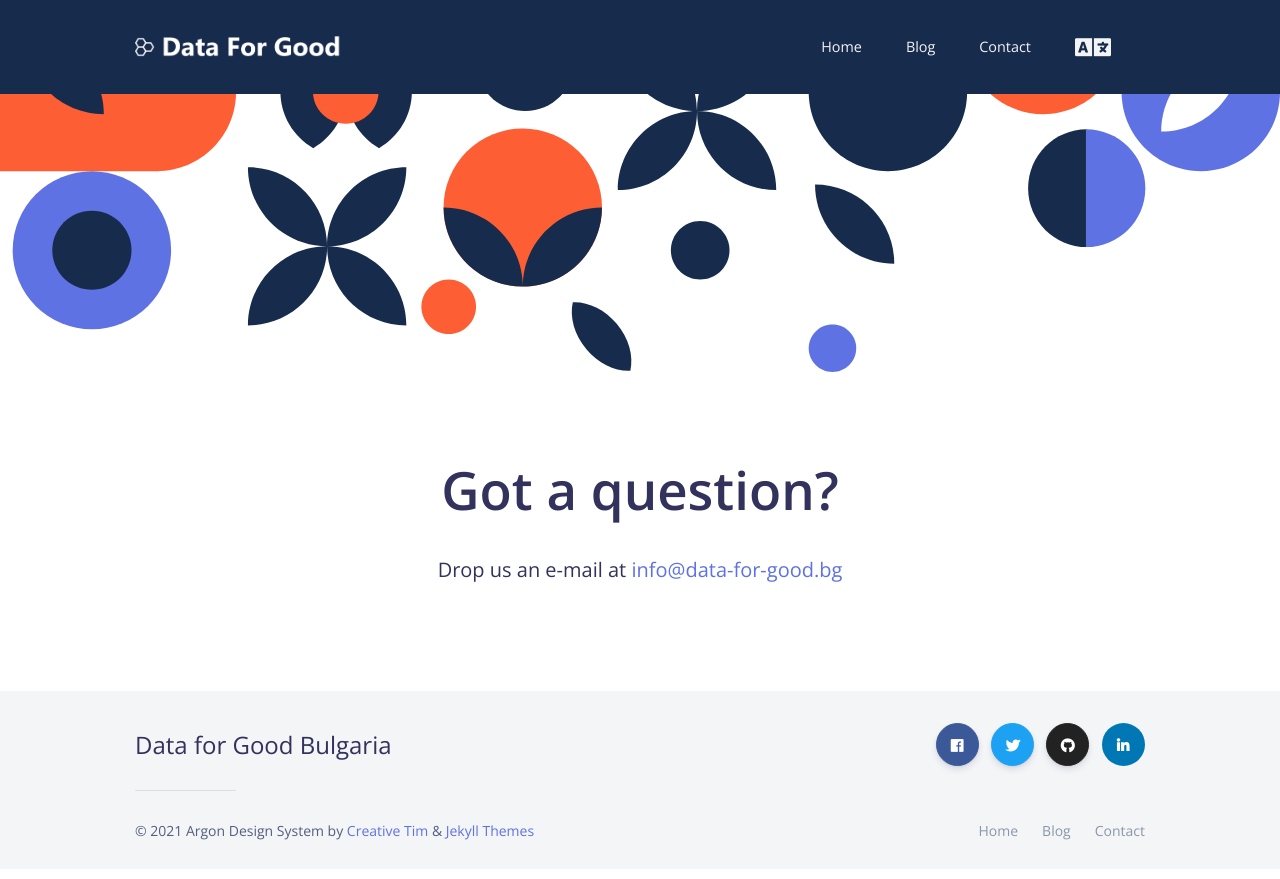
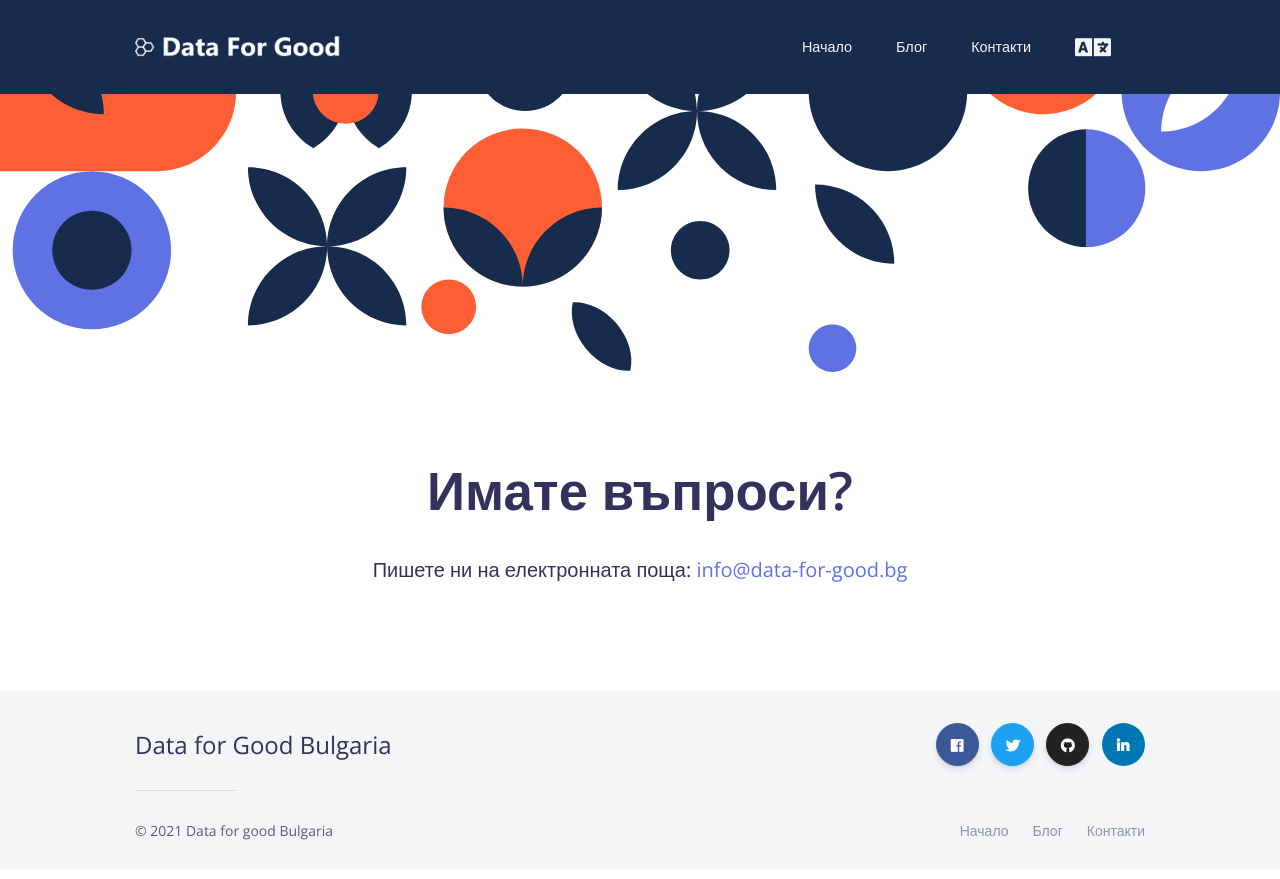
Before and after one commit to data-for-good-bg/data-for-good-bg.github.io, a Jekyll site: the page built from _pages/contact-bg.md, in a window 1280 px wide. Shown: the top 879 px of the page. Built offline with Jekyll 4.4.1, drawn with Linux system fonts in a browser that asks for light colours; nearby versions of some CDN libraries.

Commit message:
feat: translate contact page

```diff
--- a/_data/map.yml
+++ b/_data/map.yml
@@ -10,3 +10,6 @@
 -
   en: _pages/blog-en.md
   bg: _pages/blog-bg.md
+-
+  en: _pages/contact-en.md
+  bg: _pages/contact-bg.md
--- /dev/null
+++ b/_includes/components/headers/contact-page-header-lite-bg.html
@@ -0,0 +1,13 @@
+<div class="contactus-3 fullWidth">
+    <div class="page-header">
+        <img class="bg-image" src="{{ '/assets/img/ill/bg_contactus3.svg' | relative_url }}" alt="">
+    </div>
+  <div class="container">
+    <div class="row">
+      <div class="col-md-12 text-center mb-5">
+        <h1 class="display-1">Имате въпроси?</h1>
+        <h2 class="lead">Пишете ни на електронната поща: <a href="mailto:info@data-for-good.bg">info@data-for-good.bg</a></h2>
+      </div>
+    </div>
+  </div>
+</div>
--- a/_includes/footer.html
+++ b/_includes/footer.html
@@ -12,7 +12,9 @@
     <div class="row align-items-center justify-content-md-between">
       <div class="col-md-6">
         <div class="copyright">
-          <span> © {{ 'now' | date: "%Y" }} Argon Design System by <a href="https://www.creative-tim.com/" target="_blank">Creative Tim</a> & <a href="https://jekyllthemes.io" target="_blank">Jekyll Themes</a></span>
+          <span> © {{ 'now' | date: "%Y" }} Data for good Bulgaria
+            <!-- Argon Design System by <a href="https://www.creative-tim.com/" target="_blank">Creative Tim</a> & <a href="https://jekyllthemes.io" target="_blank">Jekyll Themes</a> -->
+          </span>
         </div>
       </div>
       <div class="col-md-6">
@@ -22,7 +24,7 @@
 
           {% else %}
           <li class="nav-item">
-            <a href="{{ item.url | relative_url }}" class="nav-link">
+            <a href="{{ item.urls[page.lang] | relative_url }}" class="nav-link">
               <span class="nav-link-inner--text">{{ site.data[page.lang].menu[item.title] }}</span>
             </a>
           </li>
--- a/_includes/header.html
+++ b/_includes/header.html
@@ -59,7 +59,7 @@
                     </a>
                     <div class="dropdown-menu" aria-labelledby="navbarDropdownMenuLink">
                       {% for subitem in item.submenu_items %}
-                      <a class="dropdown-item" href="{{ subitem.url | relative_url}}">
+                      <a class="dropdown-item" href="{{ subitem.urls[page.lang] | relative_url}}">
                         <i class="ni {{ subitem.icon }}"></i>
                         {{ site.data[page.lang].menu[item.title] }}
                       </a>
@@ -68,7 +68,8 @@
                   </li>
                 {% else %}
                   <li class="nav-item">
-                    <a href="{{ site.baseurl }}{{ item.url }}" class="nav-link">
+                    <!-- aa{{ item.urls[page.lang] }} -->
+                    <a href="{{ site.baseurl }}{{ item.urls[page.lang] }}" class="nav-link">
                       <span class="nav-link-inner--text">{{ site.data[page.lang].menu[item.title] }}</span>
                     </a>
                   </li>
--- a/_pages/contact.md
+++ b/_pages/contact-bg.md
@@ -1,9 +1,9 @@
 ---
-title: Contact
+title: Контакти
 subtitle: This theme comes with a built-in contact form that's free and easy to set up.
 type: contact
 description: This theme comes with a built-in contact form that's free and easy to set up.
-lang: en
+lang: bg
 ---
 
-{% include components/headers/contact-page-header-lite.html %}
+{% include components/headers/contact-page-header-lite-bg.html %}
```
Also changed, not shown: _data/settings.yml (+9 -3 lines), _pages/contact-en.md (added, +9 -0 lines), _includes/components/headers/contact-page-header-lite-en.html (renamed from _includes/components/headers/contact-page-header-lite.html).
